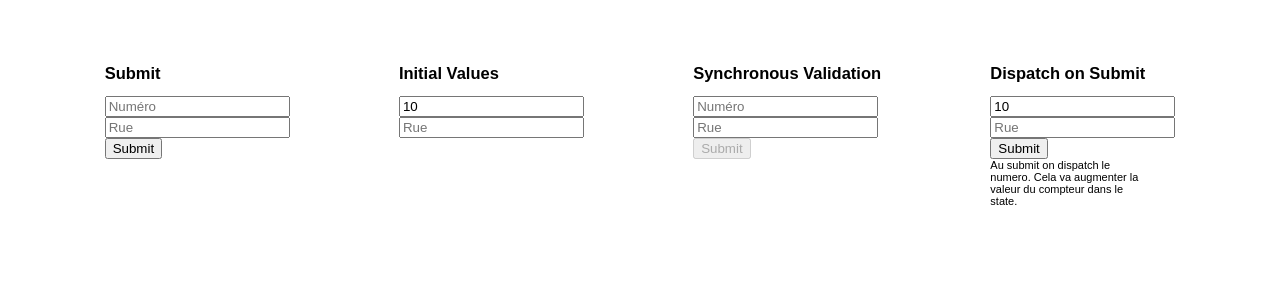
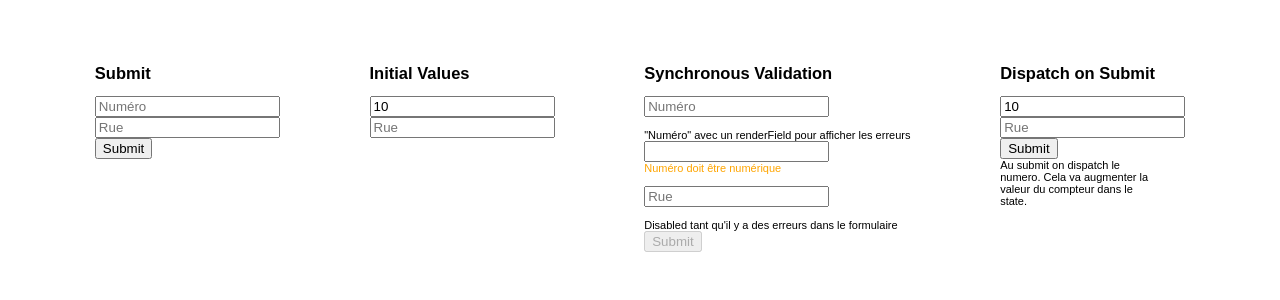
Before and after one commit to CadiChris/sandbox-redux-form, a React (Create React App) app: page / in a window 1280 px wide. Shown: the top 300 px of the page. Built offline with nearby package versions, Linux system fonts and the light colour scheme.

Commit message:
Affichage des erreurs de validation via une fonction de rendu.

```diff
--- a/src/Exemples/SynchronousValidation.js
+++ b/src/Exemples/SynchronousValidation.js
@@ -8,10 +8,24 @@ const ExempleSynchronousValidation = ({handleSubmit, erreursDansLeFormulaire}) =
     <div>
       <h2>Synchronous Validation</h2>
       <form onSubmit={ handleSubmit }>
-        <Field name="numero" component="input" type="text" placeholder="Numéro"/> <br/>
-        <Field name="rue" component="input" type="text" placeholder="Rue"/><br/>
+        <Field name="numero" component="input" type="text" placeholder="Numéro"/> <br/><br/>
+
+        "Numéro" avec un renderField pour afficher les erreurs
+        <Field name="numero" component={renderAvecErreursDeValidation} /> <br/>
+
+        <Field name="rue" component="input" type="text" placeholder="Rue"/> <br/><br/>
+
+        Disabled tant qu'il y a des erreurs dans le formulaire <br/>
         <button type="submit" disabled={erreursDansLeFormulaire}>Submit</button>
       </form>
+    </div>
+)
+
+const renderAvecErreursDeValidation = ({input, meta}) => (
+    <div>
+      { /* Ici {...input} sert à propager les props ajoutés par redux-form https://redux-form.com/7.0.4/docs/api/field.md/#input-props */ }
+      <input type="text" readOnly {...input} />
+      {meta.error && <div style={{color:'orange'}}>{meta.error}</div>}
     </div>
 )
 
```
